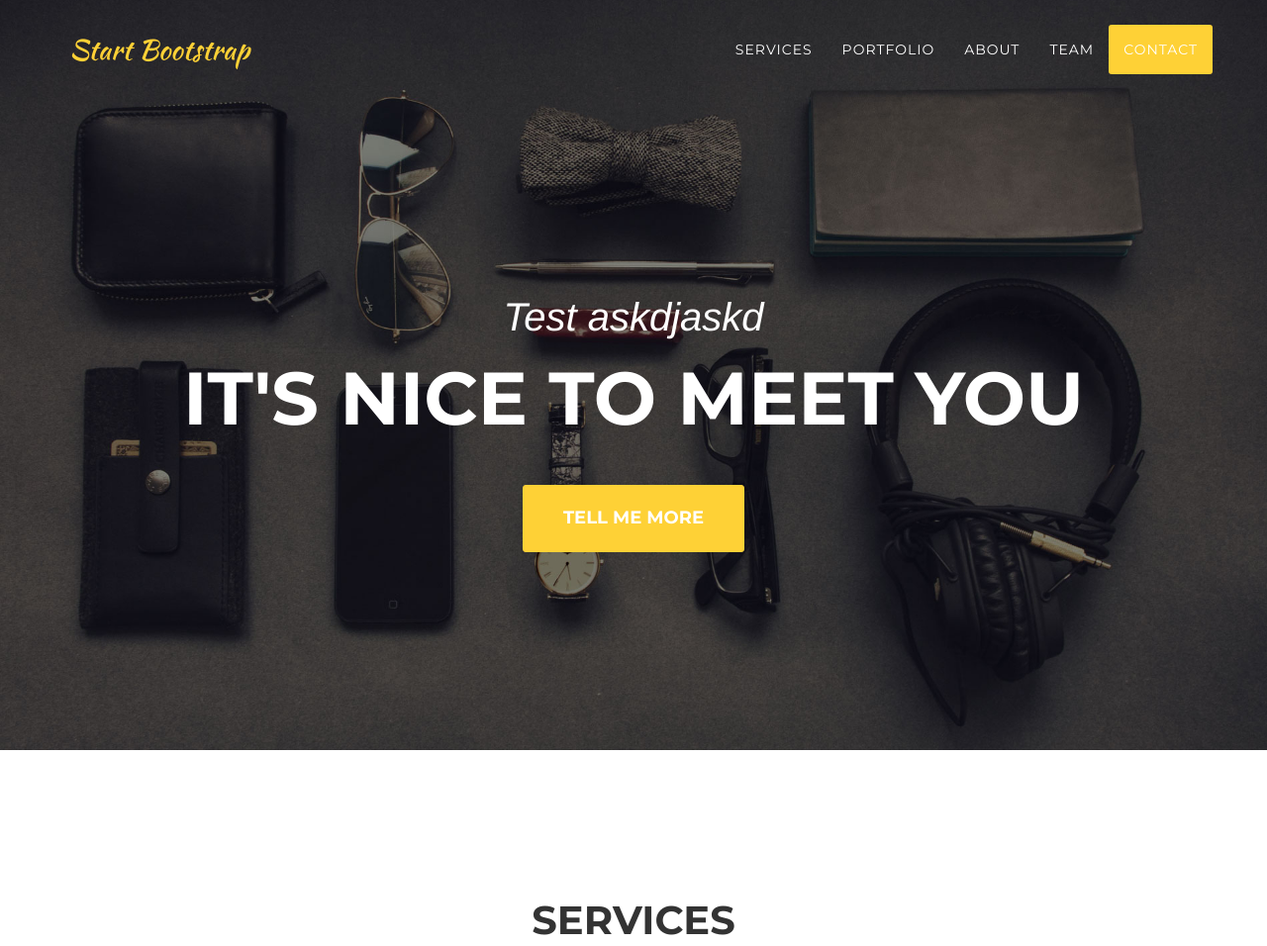
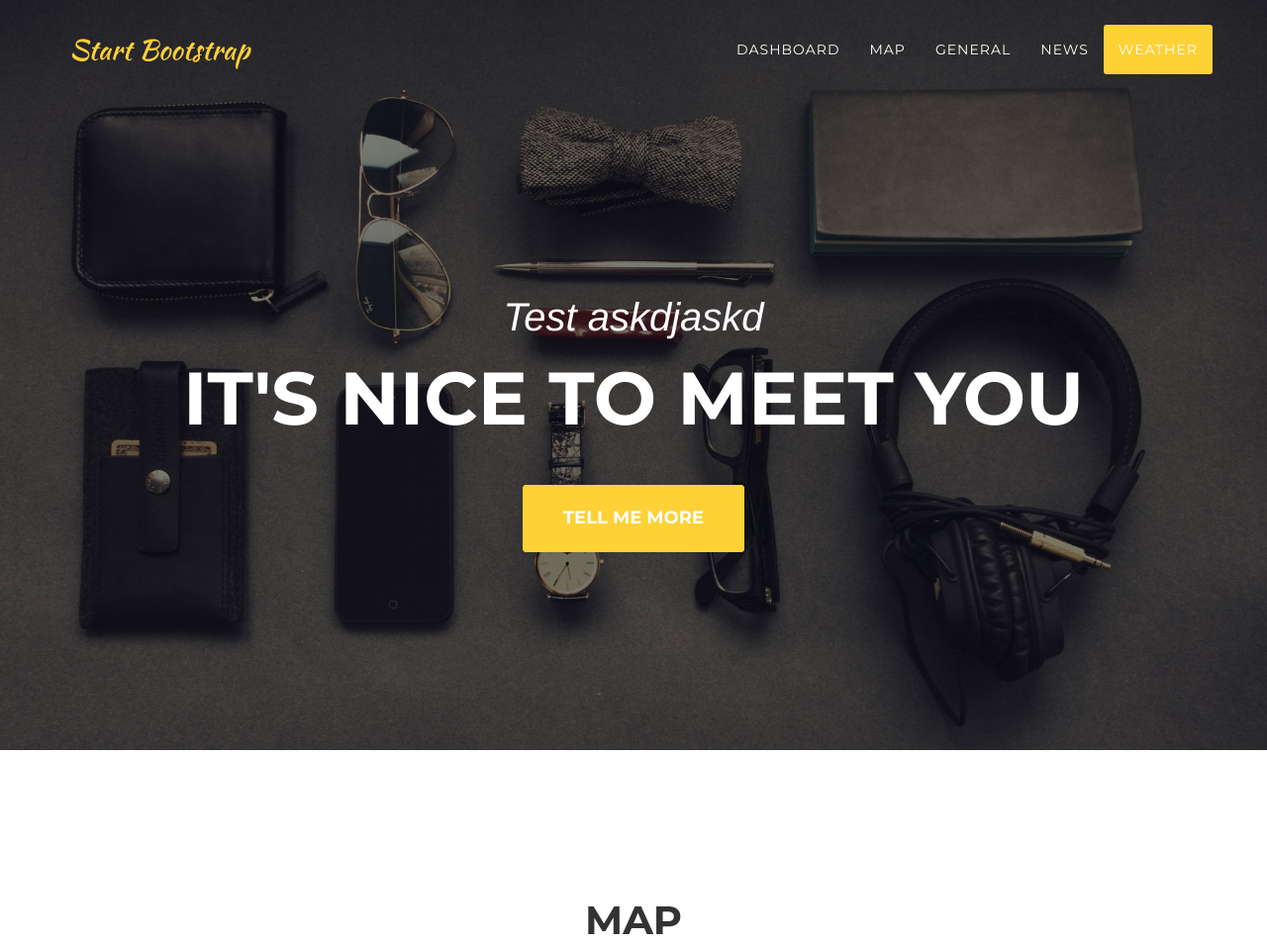
Before and after one commit to dmotan/Here-We-Go, a website: page index.html in a window 1280 px wide. Shown: the top 956 px of the page at 99% size. Drawn offline with nearby package versions, Linux system fonts and the light colour scheme; a web font is replaced by a local one.

Commit message:
changed headings

```diff
--- a/index.html
+++ b/index.html
@@ -53,19 +53,19 @@
                         <a href="#page-top"></a>
                     </li>
                     <li>
-                        <a class="page-scroll" href="#services">Services</a>
+                        <a class="page-scroll" href="#services">Dashboard</a>
                     </li>
                     <li>
-                        <a class="page-scroll" href="#portfolio">Portfolio</a>
+                        <a class="page-scroll" href="#portfolio">Map</a>
                     </li>
                     <li>
-                        <a class="page-scroll" href="#about">About</a>
+                        <a class="page-scroll" href="#about">General</a>
                     </li>
                     <li>
-                        <a class="page-scroll" href="#team">Team</a>
+                        <a class="page-scroll" href="#team">News</a>
                     </li>
                     <li>
-                        <a class="page-scroll" href="#contact">Contact</a>
+                        <a class="page-scroll" href="#contact">Weather</a>
                     </li>
                 </ul>
             </div>
@@ -90,7 +90,7 @@
         <div class="container">
             <div class="row">
                 <div class="col-lg-12 text-center">
-                    <h2 class="section-heading">Services</h2>
+                    <h2 class="section-heading">Map</h2>
                     <h3 class="section-subheading text-muted">Lorem ipsum dolor sit amet consectetur.</h3>
                 </div>
             </div>
```
